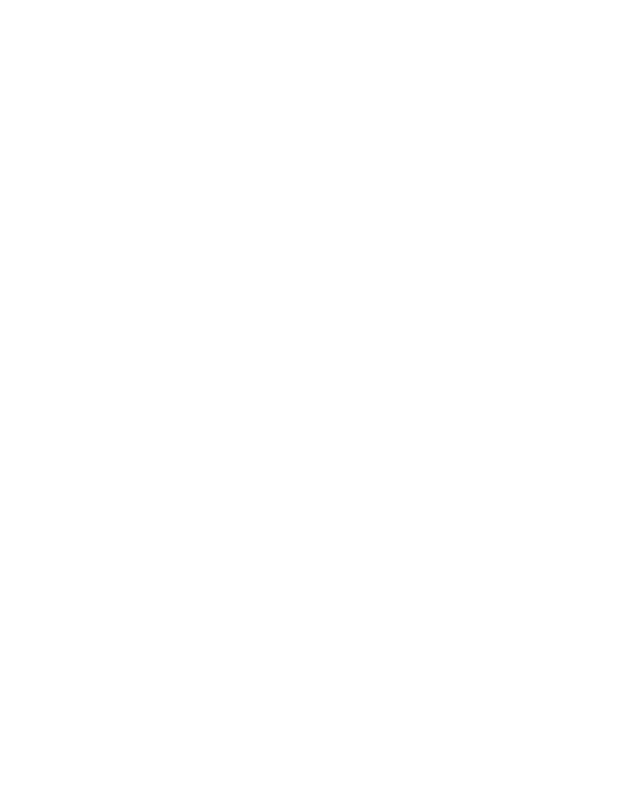
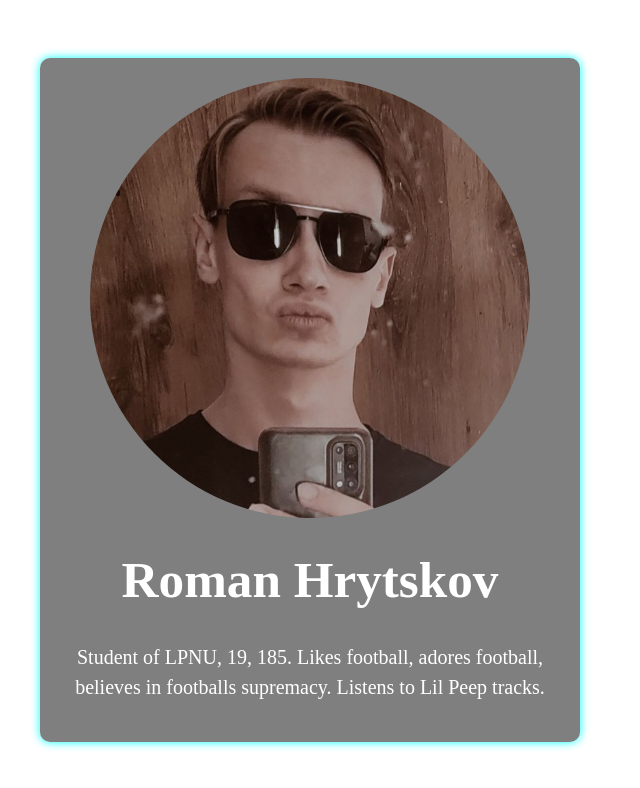
Before and after one commit to Romenjo/sombra-app, a React (Vite) app: page / in a window 1280 px wide. Shown: the top 788 px of the page, without its empty margins (0-640 px from the left). Built offline with nearby package versions, Linux system fonts and the light colour scheme.

Commit message:
feat/RG: add Roman Hrytskovs portfolio on page

```diff
--- a/src/App.tsx
+++ b/src/App.tsx
@@ -4,13 +4,19 @@
 import DescriptionBox from "./components/DescriptionBox";
 import Card from "./components/Card";
 import HorizontalStack from "./components/HorizontalStack";
-
+import HrytskovImage from "./images/romenjo.jpg";
 
 function App() {
   return (
     <>
       <HorizontalStack>
-
+        <Card
+          imageUrl={HrytskovImage}
+          name="Roman Hrytskov"
+          description="Student of LPNU, 19, 185. Likes football, adores football, believes in footballs supremacy.
+          Listens to Lil Peep tracks."
+          glowColor="cyan"
+        />
       </HorizontalStack>
     </>
   );
--- a/src/components/DescriptionBox.tsx
+++ b/src/components/DescriptionBox.tsx
@@ -7,9 +7,9 @@
 
 const DescriptionBox: React.FC<DescriptionBoxProps> = ({ name, description }) => {
   return (
-    <div style={{ maxWidth: '440px', wordWrap: 'break-word', margin: '0 auto'}}>
+    <div style={{ maxWidth: '500px', wordWrap: 'break-word', margin: '0 auto'}}>
       <h1 style={{ fontFamily: 'Alice', fontWeight: 'bold', textAlign: 'center' }}>{name}</h1>
-      <p style={{ fontFamily: 'Alice', fontSize: '20px' }}>{description}</p>
+      <p style={{ fontFamily: 'Alice', fontSize: '20px', textAlign: 'center' }}>{description}</p>
     </div>
   );
 };
```
Also changed, not shown: src/images/romenjo.jpg (added).
